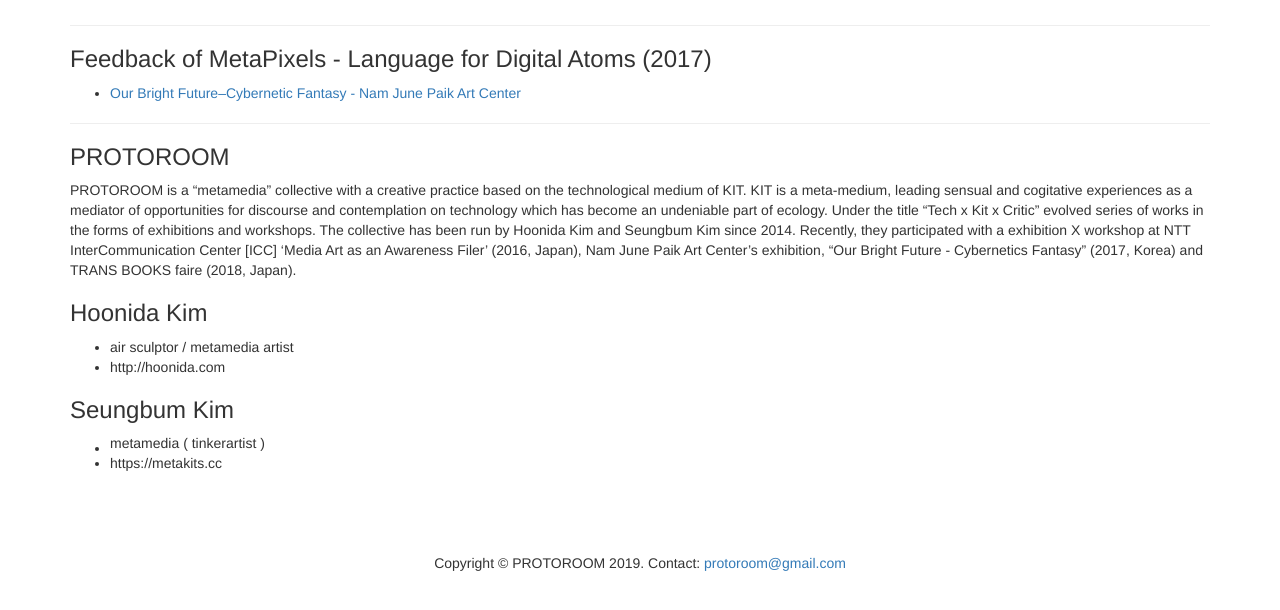
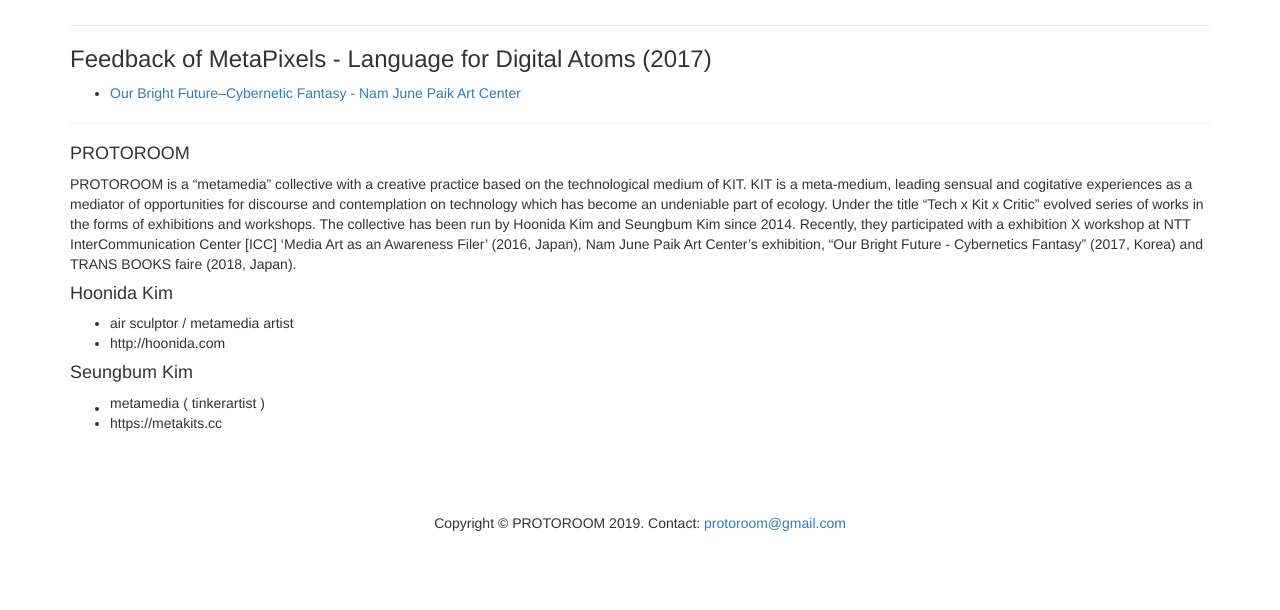
Before and after one commit to PROTOROOM/PROTOROOM, a Jekyll site: the page built from metamedia_series/index.html, in a window 1280 px wide and 1188 px high. Shown: the part 555-1165 px from the top of the window. Built offline with Jekyll 4.4.1, drawn with Linux system fonts in a browser that asks for light colours.

```diff
--- a/metamedia_series/metamedia_series.md
+++ b/metamedia_series/metamedia_series.md
@@ -14,13 +14,13 @@
 
 
 ----
-### PROTOROOM
+#### PROTOROOM
 PROTOROOM is a "metamedia" collective with a creative practice based on the technological medium of KIT. KIT is a meta-medium, leading sensual and cogitative experiences as a mediator of opportunities for discourse and contemplation on technology which has become an undeniable part of ecology. Under the title "Tech x Kit x Critic" evolved series of works in the forms of exhibitions and workshops. The collective has been run by Hoonida Kim and Seungbum Kim since 2014. Recently, they participated with a exhibition X workshop at NTT InterCommunication Center [ICC] ‘Media Art as an Awareness Filer’ (2016, Japan), Nam June Paik Art Center’s exhibition, “Our Bright Future - Cybernetics Fantasy” (2017, Korea) and TRANS BOOKS faire (2018, Japan).
 
-### Hoonida Kim
+#### Hoonida Kim
  * air sculptor / metamedia artist
  * http://hoonida.com
 
-### Seungbum Kim
+#### Seungbum Kim
  * metamedia ( tinker | artist )
  * https://metakits.cc
```
